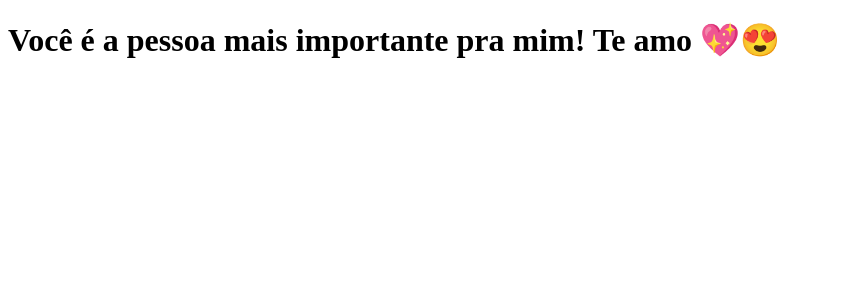
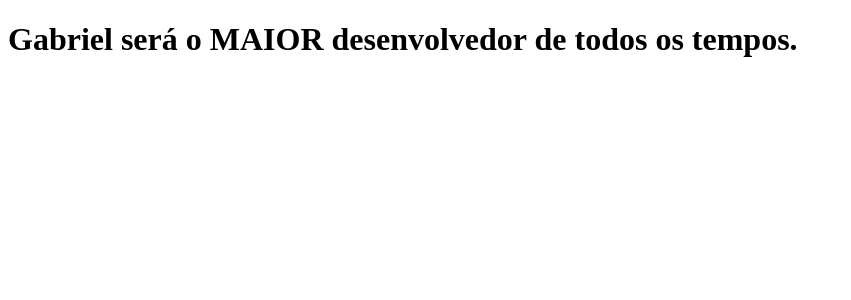
Before and after one commit to taylorfmartins/clone-tabnews, a Next.js app: page / in a window 1280 px wide. Shown: the top 300 px of the page, without its empty margins (0-851 px from the left). Built offline with nearby package versions, Linux system fonts and the light colour scheme.

Commit message:
mudança de texto

```diff
--- a/pages/index.js
+++ b/pages/index.js
@@ -1,5 +1,5 @@
 function Home() {
-  return <h1>Você é a pessoa mais importante pra mim! Te amo 💖😍</h1>;
+  return <h1>Gabriel será o MAIOR desenvolvedor de todos os tempos.</h1>;
 }
 
 export default Home;
```
